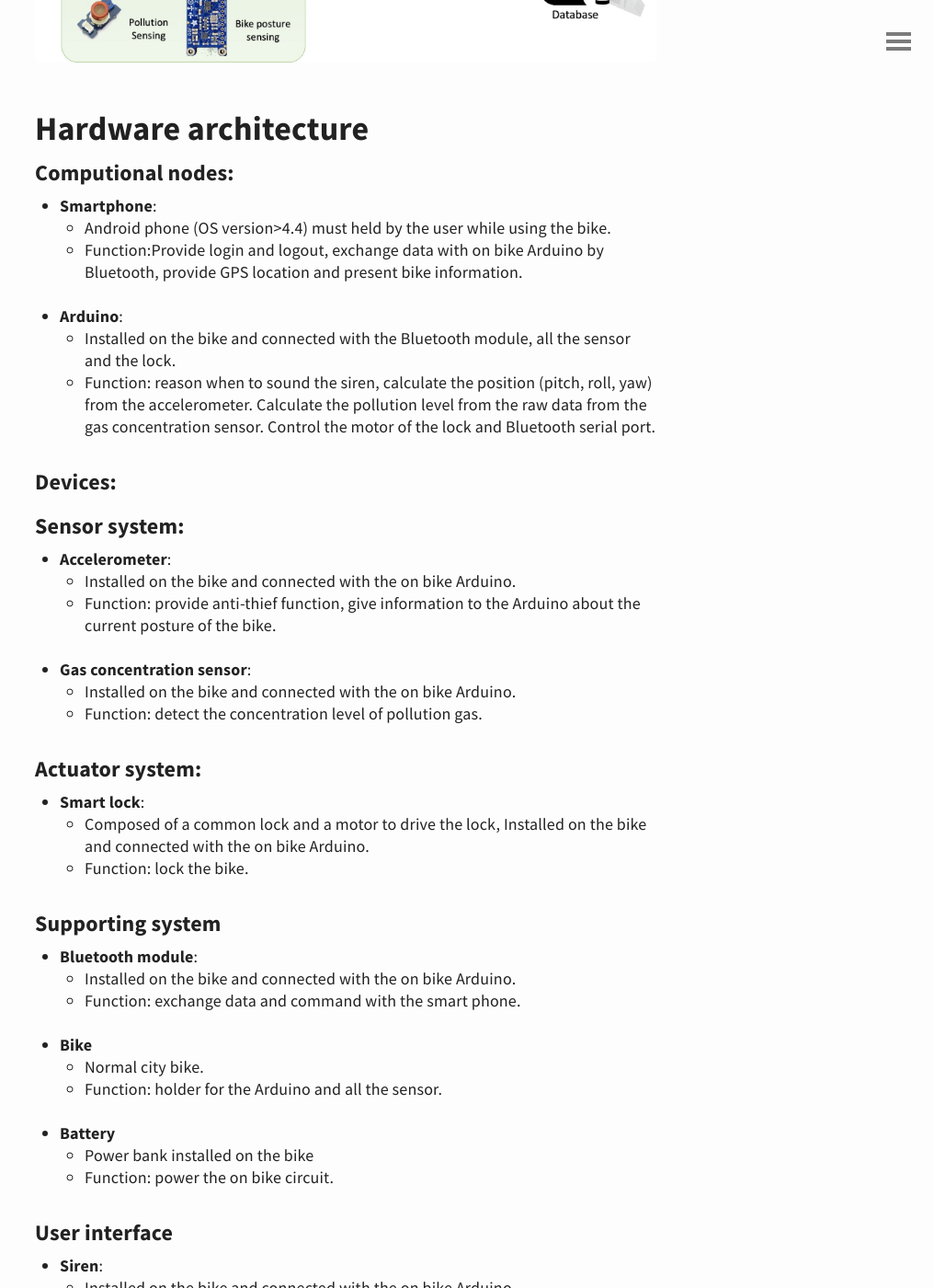
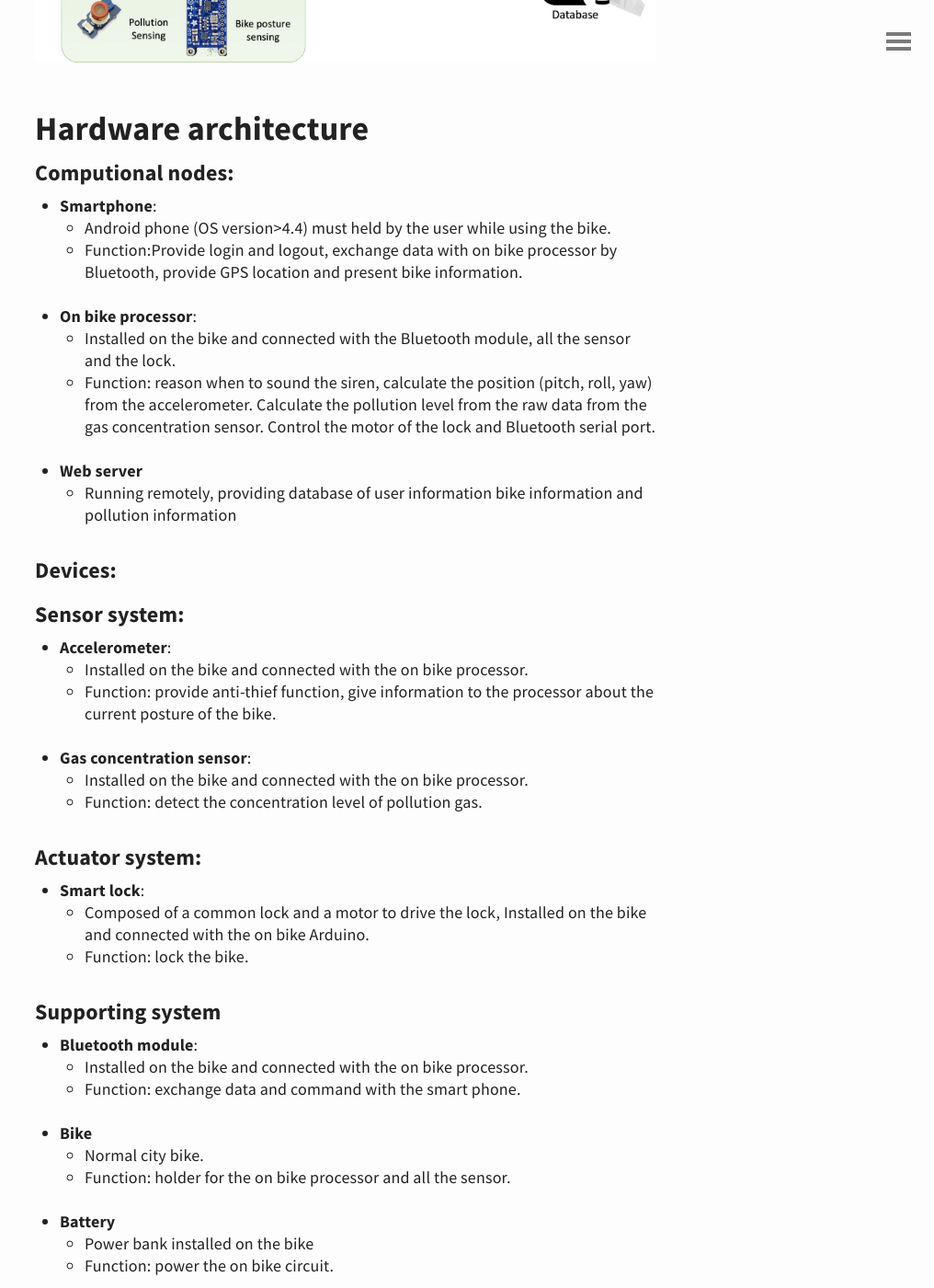
Before and after one commit to liuzhy71/my_grab_a_bike, a Jekyll site: the page built from _posts/2017-5-18-artchitecture.md, in a window 1280 px wide and 1400 px high, scrolled down 981 px. Shown: the whole window at 92% size, without its empty margins (264-1280 px from the left). Built offline with Jekyll 4.4.1, drawn with Linux system fonts in a browser that asks for light colours; some of the changed text lies outside the part shown.

Commit message:
fix 'no description'

```diff
--- a/_posts/2017-5-18-artchitecture.md
+++ b/_posts/2017-5-18-artchitecture.md
@@ -17,20 +17,23 @@ The complete system includs on bike sub-system, user smart phone, database runni
 ### Computional nodes:
 * **Smartphone**:
     * Android phone (OS version>4.4) must held by the user while using the bike.
-    * Function:Provide login and logout, exchange data with on bike Arduino by Bluetooth, provide GPS location and present bike information.
-* **Arduino**:
+    * Function:Provide login and logout, exchange data with on bike processor by Bluetooth, provide GPS location and present bike information.
+* **On bike processor**:
 	* Installed on the bike and connected with the Bluetooth module, all the sensor and the lock.
 	* Function:  reason when to sound the siren, calculate the position (pitch, roll, yaw) from the accelerometer.
 			Calculate the pollution level from the raw data from the gas concentration sensor.
 			Control the motor of the lock and Bluetooth serial port.
+* **Web server**
+    * Running remotely, providing database of user information bike information
+    and pollution information
 
 ### Devices:
 #### Sensor system:
 * **Accelerometer**:
-	* Installed on the bike and connected with the on bike Arduino.
-	* Function: provide anti-thief function, give information to the Arduino about the current posture of the bike.
+	* Installed on the bike and connected with the on bike processor.
+	* Function: provide anti-thief function, give information to the processor about the current posture of the bike.
 * **Gas concentration sensor**:
-	* Installed on the bike and connected with the on bike Arduino.
+	* Installed on the bike and connected with the on bike processor.
 	* Function: detect the concentration level of pollution gas.
 
 #### Actuator system:
@@ -40,21 +43,21 @@ The complete system includs on bike sub-system, user smart phone, database runni
 
 #### Supporting system
 * **Bluetooth module**:
-	* Installed on the bike and connected with the on bike Arduino.
+	* Installed on the bike and connected with the on bike processor.
 	* Function: exchange data and command with the smart phone.
 * **Bike**
 	* Normal city bike.
-	* Function: holder for the Arduino and all the sensor.
+	* Function: holder for the on bike processor and all the sensor.
 * **Battery**
 	* Power bank installed on the bike
 	* Function: power the on bike circuit.
 
 ### User interface
 * **Siren**:
-	* Installed on the bike and connected with the on bike Arduino.
+	* Installed on the bike and connected with the on bike processor.
 	* Function: Give a warning when the bike is being moved when it is locked.
 * **LEDs**:
-    * Installed on the handle of the bike and connected with the on bike Arduino.
+    * Installed on the handle of the bike and connected with the on bike processor.
     * Function: Give warnings when the polution in the air is too high.
 * **Smart Phone**:
    The smart phone works both as a computational node but also as an user interface.
@@ -76,7 +79,7 @@ The complete system includs on bike sub-system, user smart phone, database runni
 	* Get map of the current location.
 
 ### Database
-* Running on the remote computer.
+* Running on the web server.
 * Store and retrieve the bike location username and password on the cloud.
 * Using standard database API.
 
@@ -84,7 +87,7 @@ The complete system includs on bike sub-system, user smart phone, database runni
 * Running on cloud.
 * Return map of the location sent, including image pins on the location of the bike
 
-### Position and Pollution level calculation on the Arduino
+### Position and Pollution level calculation by on bike processor
 *	Calculate the position (pitch, roll, yaw) from the accelerometer.
 *	Calculate the concentration of gas from the gas sensor.
 
```
